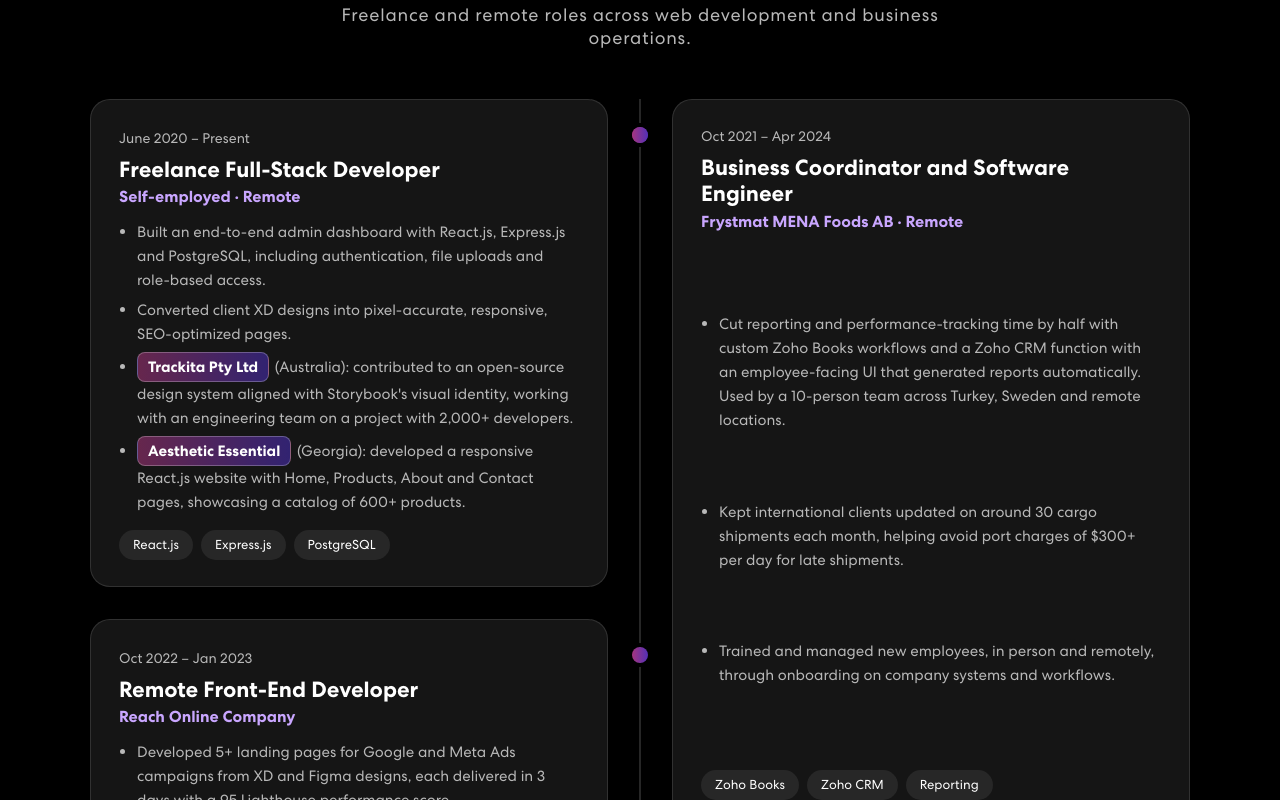
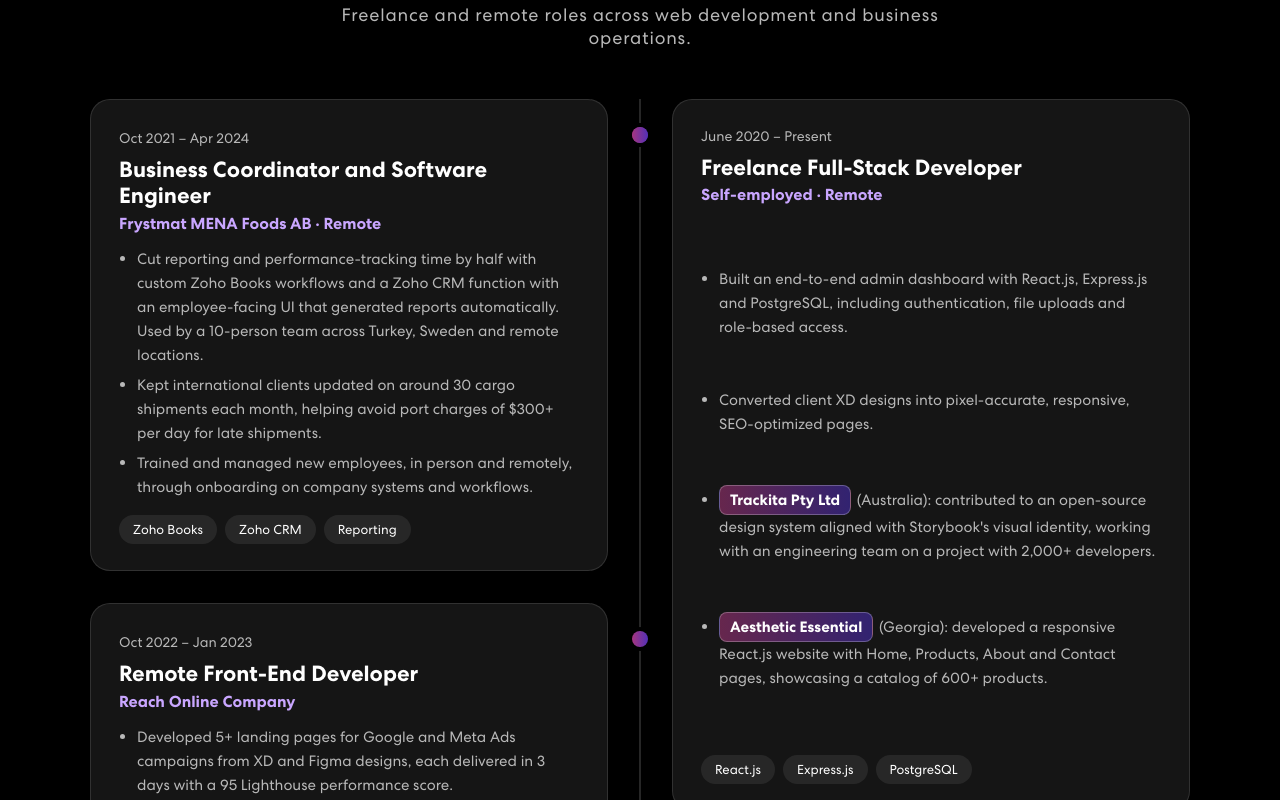
Before and after one commit to Maryamalkurd/frontPages_portfolio-, a React (Create React App) app: page / in a window 1280 px wide. Shown: the part 1760-2560 px from the top of the page. Built offline with nearby package versions, Linux system fonts and the light colour scheme.

Commit message:
Update Experience.js

```diff
--- a/src/components/Experience.js
+++ b/src/components/Experience.js
@@ -47,8 +47,8 @@ const frystmat = {
   tech: ["Zoho Books", "Zoho CRM", "Reporting"],
 };
 
-const leftColumn = [freelance, reach];
-const rightColumn = [frystmat];
+const leftColumn = [frystmat, reach];
+const rightColumn = [freelance];
 
 const JobCard = ({ job }) => (
   <div className="exp-item">
```
